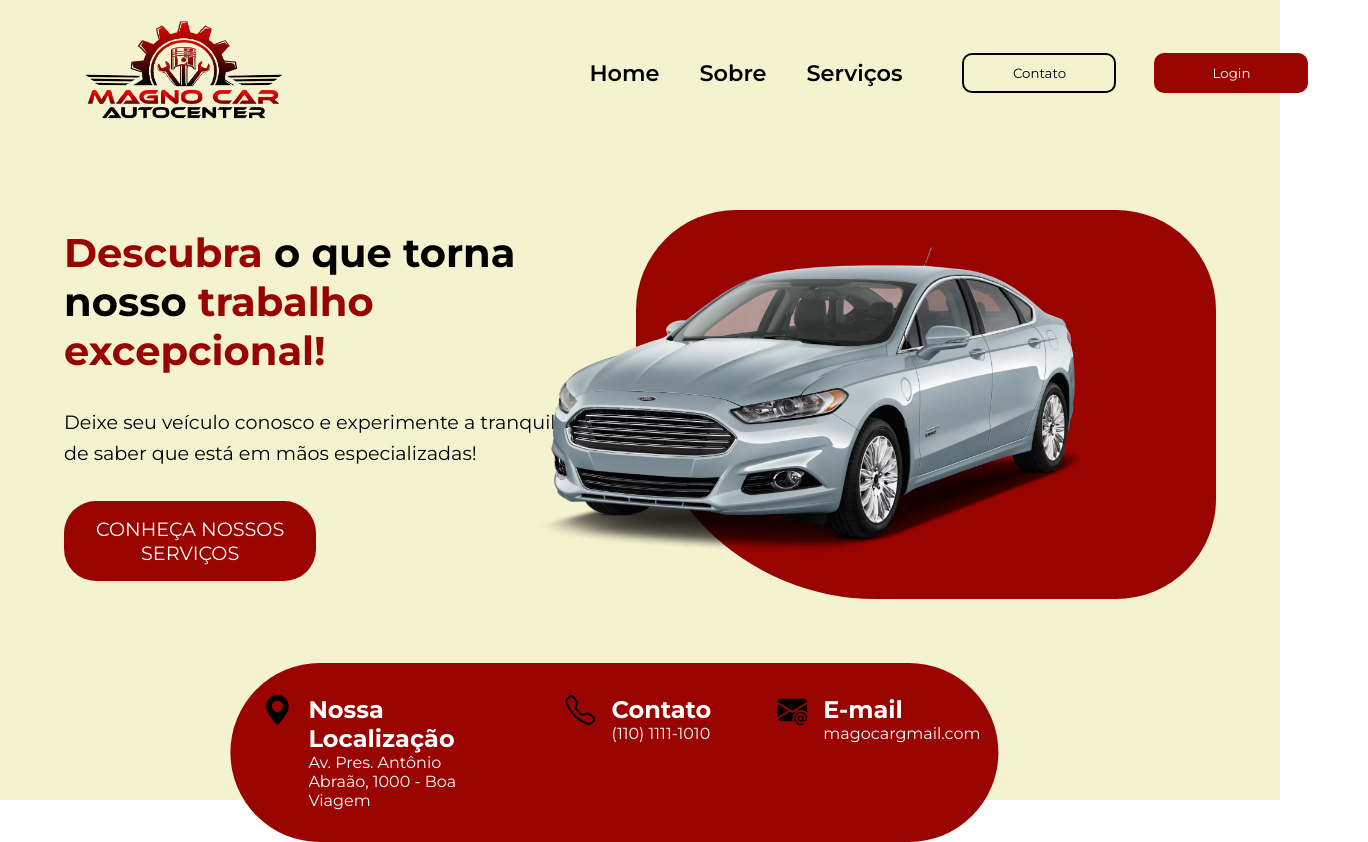
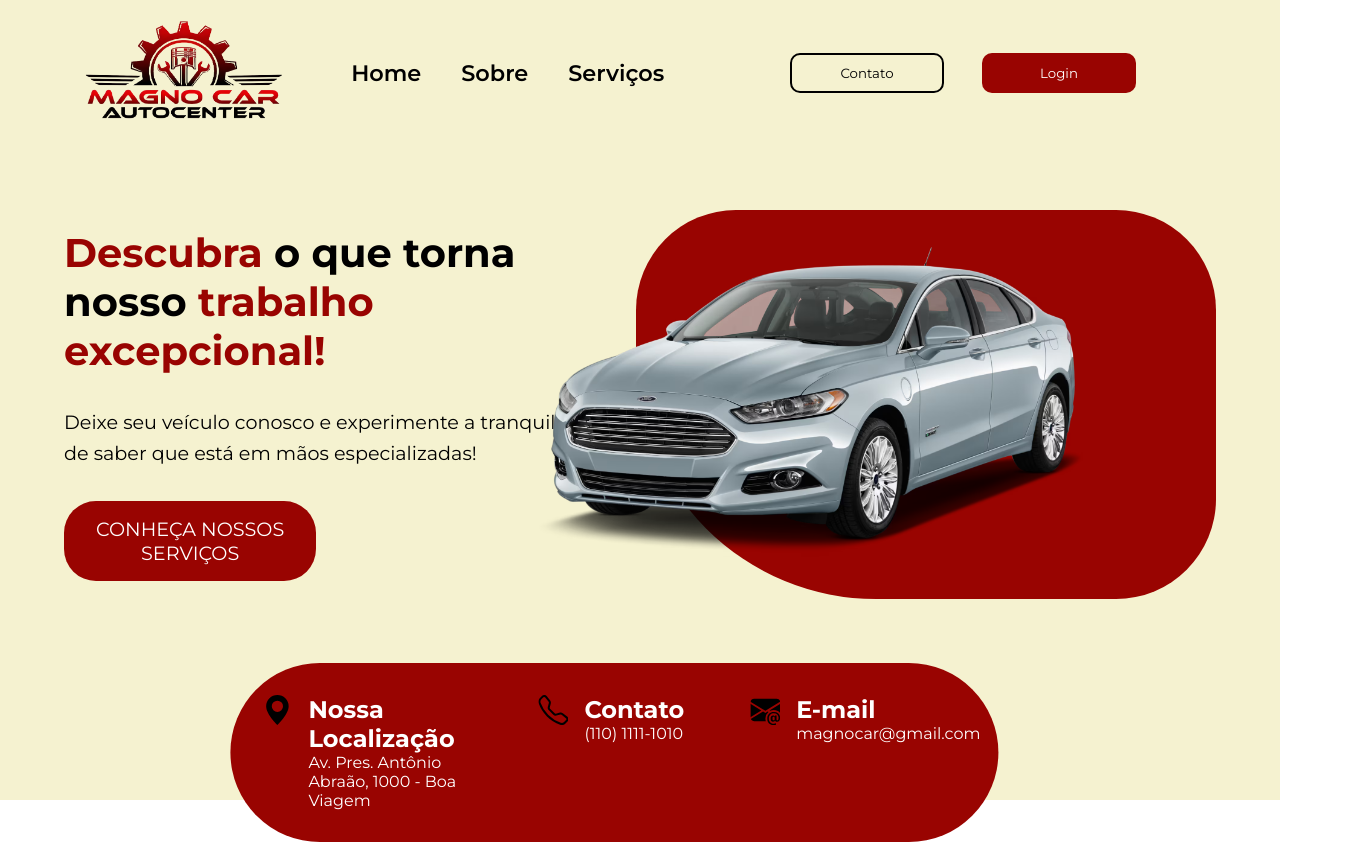
Before and after one commit to davimaciel023/magnoCar-servidor, an Angular app: page /home in a window 1280 px wide. Shown: the whole page, 1368 px wide, since content can reach past the window. Built offline with nearby package versions, Linux system fonts and the light colour scheme.

Commit message:
no message

```diff
--- a/src/app/componente/cabecalho/cabecalho.component.scss
+++ b/src/app/componente/cabecalho/cabecalho.component.scss
@@ -21,7 +21,6 @@ header {
     cursor: pointer;
     align-items: center;
     justify-content: center;
-    padding-left: 19rem;
   }
 
   .button{
--- a/src/app/componente/pages/home/home.component.html
+++ b/src/app/componente/pages/home/home.component.html
@@ -6,7 +6,7 @@
         <h2><span>Descubra</span> o que torna nosso <span>trabalho excepcional!</span></h2>
         <p>Deixe seu veículo conosco e experimente a tranquilidade de saber que está em mãos especializadas!</p>
 
-        <button>CONHEÇA NOSSOS <br>SERVIÇOS</button>
+        <button (click)="servicosButton()">CONHEÇA NOSSOS <br>SERVIÇOS</button>
       </div>
 
       <div class="image">
@@ -33,7 +33,7 @@
         <img src="../../../../assets/icons/carta.svg" alt="">
         <div class="texto">
           <h2>E-mail</h2>
-          <p>magocargmail.com</p>
+          <p>{{emailCar}}</p>
         </div>
       </div>
     </div>
--- a/src/app/componente/pages/home/home.component.ts
+++ b/src/app/componente/pages/home/home.component.ts
@@ -1,8 +1,20 @@
 import { Component } from '@angular/core';
+import { Router } from '@angular/router';
 
 @Component({
   selector: 'app-home',
   templateUrl: './home.component.html',
-  styleUrls: ['./home.component.scss'] // Corrigido de 'styleUrl' para 'styleUrls'
+  styleUrls: ['./home.component.scss']
 })
-export class HomeComponent { }
+export class HomeComponent {
+
+  emailCar: string = 'magnocar@gmail.com'
+
+  constructor(
+    private router: Router
+  ) {}
+
+  servicosButton(){
+    this.router.navigate(['/produtos'])
+  }
+}
--- a/src/app/componente/pages/produtos/produtos.component.html
+++ b/src/app/componente/pages/produtos/produtos.component.html
@@ -1,3 +1,12 @@
 <main>
   <app-cabecalho></app-cabecalho>
+  <div class="servicos">
+    <h2>Conheça nossos serviços</h2>
+
+    <div class="card">
+      <img src="" alt="imagem de um carro">
+      <h3>Lorem, ipsum dolor.</h3>
+      <p>Lorem, ipsum dolor sit amet consectetur adipisicing elit. Expedita, iusto?</p>
+    </div>
+  </div>
 </main>
```
